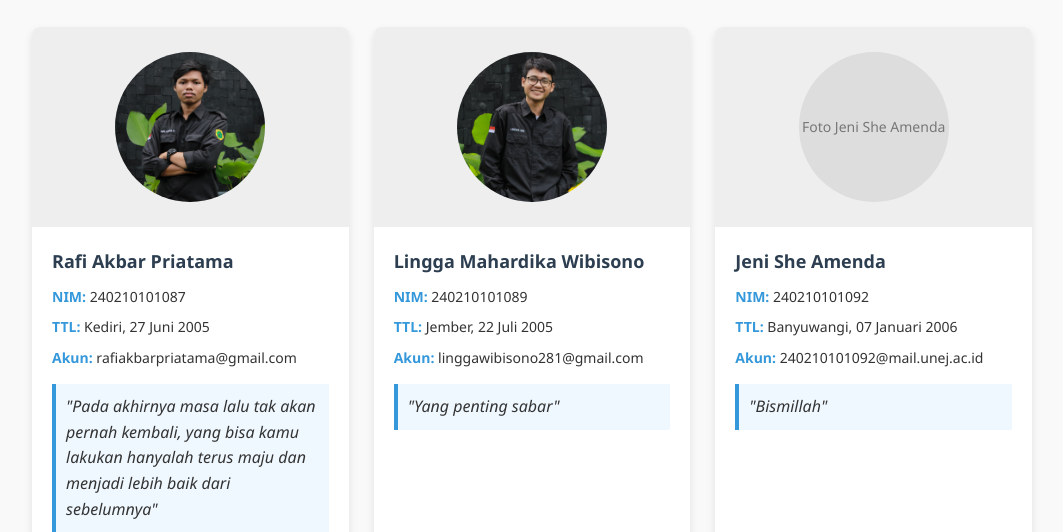
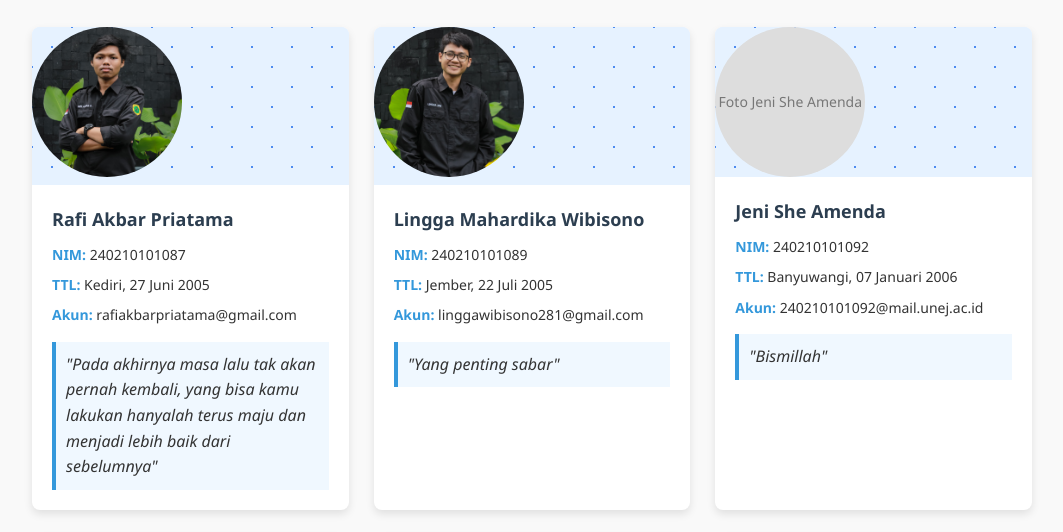
Before and after one commit to 11-SMA/Transformasi-Geometri, a plain HTML site: page profil.html in a window 1280 px wide. Shown: the part 265-797 px from the top of the page, without its empty margins (108-1171 px from the left). Drawn offline with Linux system fonts and the light colour scheme.

Commit message:
Update profil.html

```diff
--- a/profil.html
+++ b/profil.html
@@ -38,12 +38,12 @@
             transform: translateY(-5px);
         }
         .photo-container {
-            height: 200px;
-            background-color: #eee;
-            display: flex;
-            align-items: center;
-            justify-content: center;
-            position: relative;
+            background-color: #e6f2ff;
+            background-image:
+            radial-gradient(#4d8bf0 1px, transparent 1px),
+            radial-gradient(#4d8bf0 1px, #e6f2ff 1px);
+            background-size: 40px 40px;
+            background-position: 0 0, 20px 20px;
         }
         .photo-placeholder {
             width: 150px;
```
